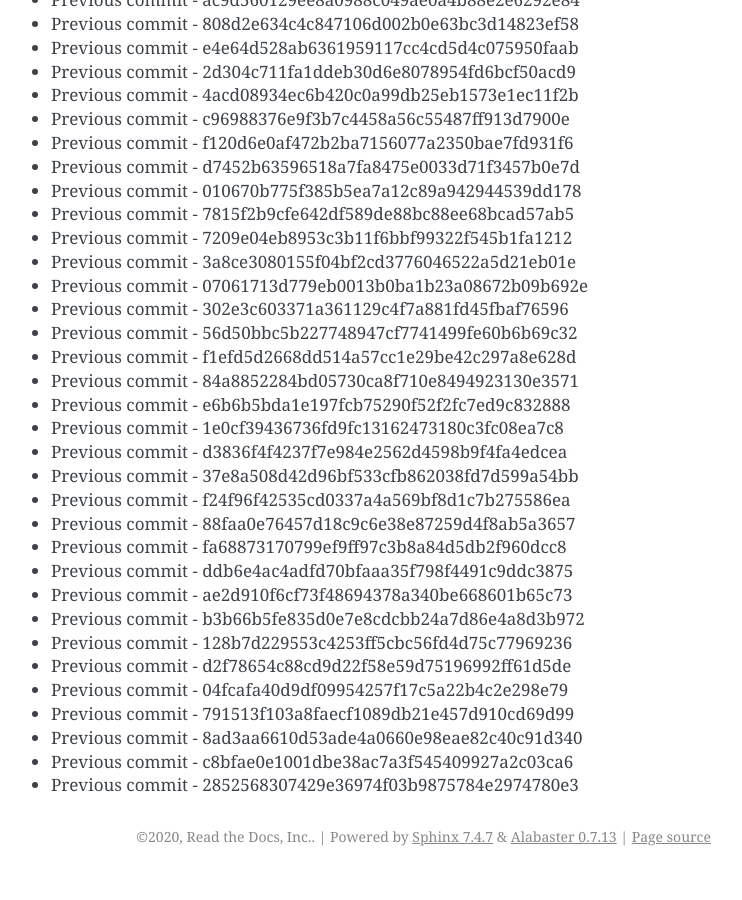
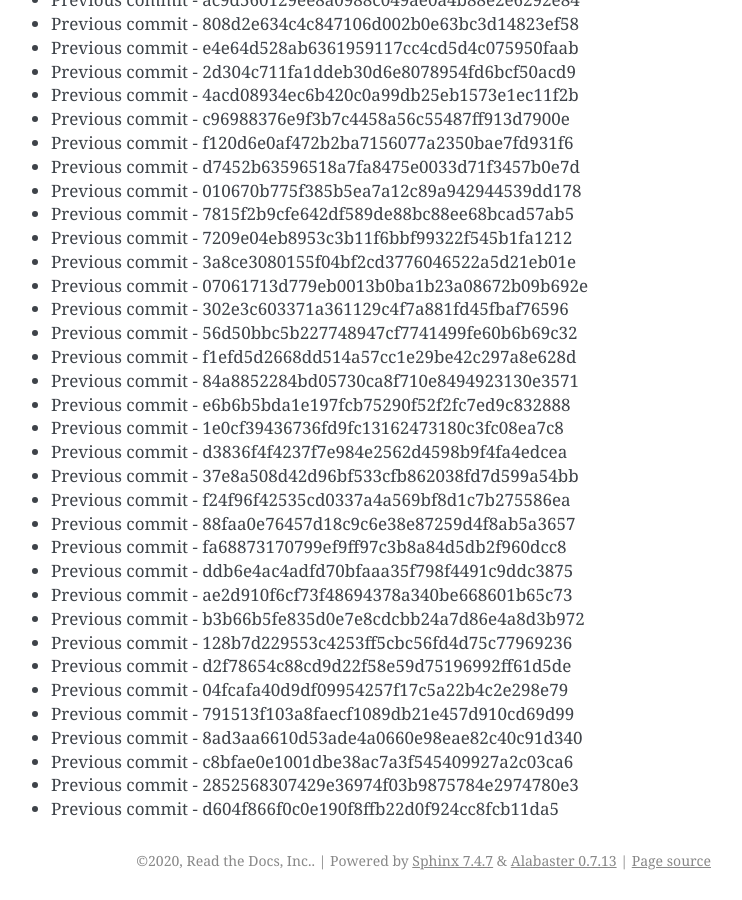
Before and after one commit to readthedocs/rtd-git-stresstest, a Sphinx documentation site: the page built from docs/updates.rst, in a window 1280 px wide and 900 px high, scrolled down 38778 px. Shown: the whole window, without its empty margins (399-1141 px from the left). Built offline with Sphinx 7.4.7, drawn with Linux system fonts in a browser that asks for light colours; before the commit the page ends 39654 px from its top, so only the background shows below that.

Commit message:
Generating commit from previous: d604f866f0c0e190f8ffb22d0f924cc8fcb11da5

```diff
--- a/docs/updates.rst
+++ b/docs/updates.rst
@@ -1661,3 +1661,4 @@ It can be tested for any performance characteristics.
 * Previous commit - 8ad3aa6610d53ade4a0660e98eae82c40c91d340
 * Previous commit - c8bfae0e1001dbe38ac7a3f545409927a2c03ca6
 * Previous commit - 2852568307429e36974f03b9875784e2974780e3
+* Previous commit - d604f866f0c0e190f8ffb22d0f924cc8fcb11da5
```
